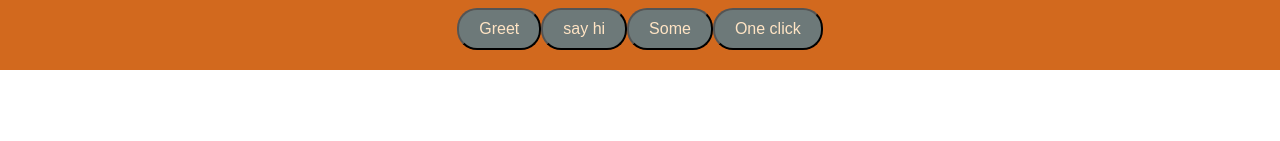
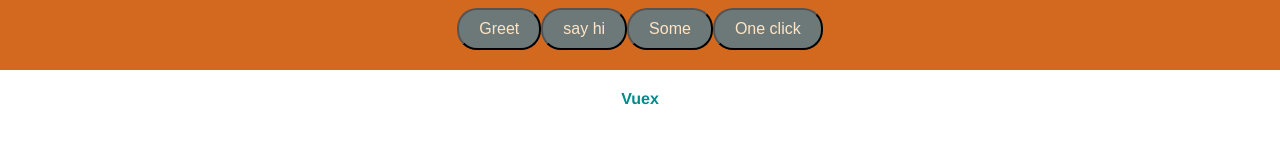
Before and after one commit to consolejs/vue3-composition-api-fresh, a Vue app: page / in a window 1280 px wide. Shown: the part 656-797 px from the top of the page. Built offline with nearby package versions, Linux system fonts and the light colour scheme.

Commit message:
:zap: vuex.

```diff
--- a/package.json
+++ b/package.json
@@ -18,8 +18,10 @@
     "@vue/cli-service": "~4.5.0",
     "@vue/compiler-sfc": "^3.0.0-0",
     "babel-eslint": "^10.1.0",
+    "es6-promise": "^4.2.8",
     "eslint": "^6.7.2",
-    "eslint-plugin-vue": "^7.0.0-0"
+    "eslint-plugin-vue": "^7.0.0-0",
+    "vuex": "^3.5.1"
   },
   "eslintConfig": {
     "root": true,
--- a/src/App.vue
+++ b/src/App.vue
@@ -9,6 +9,7 @@
     <TemplateRefs />
     <Refs />
     <Event />
+    <Vuex />
 </div>
 </template>
 
@@ -21,6 +22,7 @@
 import TemplateRefs from "./components/TemplateRefs.vue";
 import Refs from "./components/Refs.vue";
 import Event from "./components/Event.vue";
+import Vuex from "./components/Vuex.vue";
 
 export default {
     name: "App",
@@ -33,6 +35,7 @@
         TemplateRefs,
         Refs,
         Event,
+        Vuex,
     },
 };
 </script>
--- /dev/null
+++ b/src/components/Vuex.vue
@@ -0,0 +1,48 @@
+<template>
+<div class="vuex">Vuex</div>
+</template>
+
+<script>
+import {
+    // Vue,
+    defineComponent,
+    onMounted
+} from 'vue'
+
+// import Vuex from 'vuex'
+
+// import 'es6-promise/auto'
+
+// console.log(111, Vue)
+// Vue.use(Vuex)
+
+export default defineComponent({
+    setup() {
+        // const store = new Vuex.Store({
+        //     state: {
+        //         count: 0,
+        //         info: {
+        //             name: "iwen"
+        //         }
+        //     }
+        // })
+
+        onMounted(() => {
+            // console.log(this.store);
+        });
+
+        return {
+            // store
+        };
+    }
+
+})
+</script>
+
+<style scoped>
+.vuex {
+    padding: 20px 0;
+    color: darkcyan;
+    font-weight: 600;
+}
+</style>
```
Also changed, not shown: 1 other file (tests, documents, lock files or other folders).
